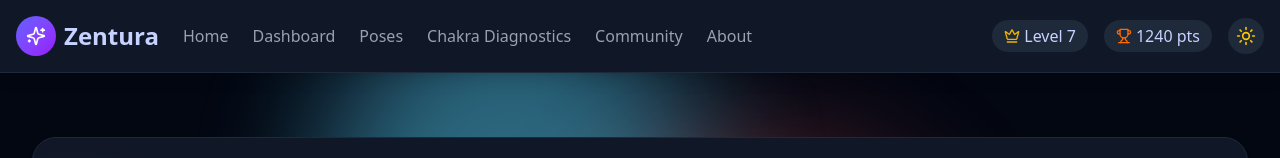
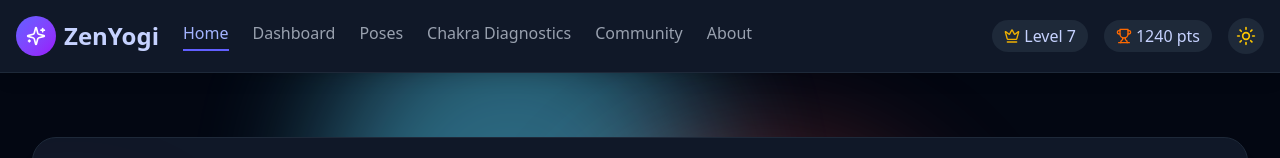
Before and after one commit to Tejarella/Zentura-react, a React (Vite) app: page / in a window 1280 px wide. Shown: the top 158 px of the page. Built offline with nearby package versions, Linux system fonts and the light colour scheme.

Commit message:
Update App.jsx

```diff
--- a/src/App.jsx
+++ b/src/App.jsx
@@ -1,5 +1,5 @@
 import React, { useState } from 'react';
-import { BrowserRouter as Router, Routes, Route, Link } from 'react-router-dom';
+import { BrowserRouter as Router, Routes, Route, NavLink } from 'react-router-dom';
 import { Sun, Moon, Crown, Trophy, Instagram, Twitter, Facebook, Sparkles } from 'lucide-react';
 import Home from './pages/Home';
 import DashboardPage from './pages/Dashboard';
@@ -22,50 +22,86 @@ const ZenturaApp = () => {
         <header className={`${darkMode ? 'bg-gray-900 border-gray-800' : 'bg-white border-gray-200'} shadow-lg border-b sticky top-0 z-40`}>
           <div className="container mx-auto px-4 py-4 flex justify-between items-center">
             <div className="flex items-center space-x-6">
-              <Link to="/" className="flex items-center space-x-2">
+              <NavLink to="/" className="flex items-center space-x-2">
                 <div className="w-10 h-10 rounded-full bg-gradient-to-br from-indigo-500 to-purple-600 flex items-center justify-center">
                   <Sparkles size={20} className="text-white" />
                 </div>
-                <h1 className={`text-2xl font-bold ${darkMode ? 'text-indigo-200' : 'text-gray-800'}`}>Zentura</h1>
-              </Link>
+                <h1 className={`text-2xl font-bold ${darkMode ? 'text-indigo-200' : 'text-gray-800'}`}>ZenYogi</h1>
+              </NavLink>
 
               <nav className="hidden md:flex space-x-6">
-                <Link
+                <NavLink
                   to="/"
-                  className={`${darkMode ? 'text-gray-400 hover:text-indigo-300' : 'text-gray-600 hover:text-indigo-500'} font-medium transition-colors`}
+                  className={({ isActive }) =>
+                    `font-medium transition-colors pb-1 ${
+                      isActive
+                        ? `${darkMode ? 'text-indigo-300' : 'text-indigo-600'} border-b-2 border-indigo-500`
+                        : `${darkMode ? 'text-gray-400 hover:text-indigo-300' : 'text-gray-600 hover:text-indigo-500'}`
+                    }`
+                  }
                 >
                   Home
-                </Link>
-                <Link
+                </NavLink>
+                <NavLink
                   to="/dashboard"
-                  className={`${darkMode ? 'text-gray-400 hover:text-indigo-300' : 'text-gray-600 hover:text-indigo-500'} font-medium transition-colors`}
+                  className={({ isActive }) =>
+                    `font-medium transition-colors pb-1 ${
+                      isActive
+                        ? `${darkMode ? 'text-indigo-300' : 'text-indigo-600'} border-b-2 border-indigo-500`
+                        : `${darkMode ? 'text-gray-400 hover:text-indigo-300' : 'text-gray-600 hover:text-indigo-500'}`
+                    }`
+                  }
                 >
                   Dashboard
-                </Link>
-                <Link
+                </NavLink>
+                <NavLink
                   to="/poses"
-                  className={`${darkMode ? 'text-gray-400 hover:text-indigo-300' : 'text-gray-600 hover:text-indigo-500'} font-medium transition-colors`}
+                  className={({ isActive }) =>
+                    `font-medium transition-colors pb-1 ${
+                      isActive
+                        ? `${darkMode ? 'text-indigo-300' : 'text-indigo-600'} border-b-2 border-indigo-500`
+                        : `${darkMode ? 'text-gray-400 hover:text-indigo-300' : 'text-gray-600 hover:text-indigo-500'}`
+                    }`
+                  }
                 >
                   Poses
-                </Link>
-                <Link
+                </NavLink>
+                <NavLink
                   to="/diagnostics"
-                  className={`${darkMode ? 'text-gray-400 hover:text-indigo-300' : 'text-gray-600 hover:text-indigo-500'} font-medium transition-colors`}
+                  className={({ isActive }) =>
+                    `font-medium transition-colors pb-1 ${
+                      isActive
+                        ? `${darkMode ? 'text-indigo-300' : 'text-indigo-600'} border-b-2 border-indigo-500`
+                        : `${darkMode ? 'text-gray-400 hover:text-indigo-300' : 'text-gray-600 hover:text-indigo-500'}`
+                    }`
+                  }
                 >
                   Chakra Diagnostics
-                </Link>
-                <Link
+                </NavLink>
+                <NavLink
                   to="/community"
-                  className={`${darkMode ? 'text-gray-400 hover:text-indigo-300' : 'text-gray-600 hover:text-indigo-500'} font-medium transition-colors`}
+                  className={({ isActive }) =>
+                    `font-medium transition-colors pb-1 ${
+                      isActive
+                        ? `${darkMode ? 'text-indigo-300' : 'text-indigo-600'} border-b-2 border-indigo-500`
+                        : `${darkMode ? 'text-gray-400 hover:text-indigo-300' : 'text-gray-600 hover:text-indigo-500'}`
+                    }`
+                  }
                 >
                   Community
-                </Link>
-                <Link
+                </NavLink>
+                <NavLink
                   to="/about"
-                  className={`${darkMode ? 'text-gray-400 hover:text-indigo-300' : 'text-gray-600 hover:text-indigo-500'} font-medium transition-colors`}
+                  className={({ isActive }) =>
+                    `font-medium transition-colors pb-1 ${
+                      isActive
+                        ? `${darkMode ? 'text-indigo-300' : 'text-indigo-600'} border-b-2 border-indigo-500`
+                        : `${darkMode ? 'text-gray-400 hover:text-indigo-300' : 'text-gray-600 hover:text-indigo-500'}`
+                    }`
+                  }
                 >
                   About
-                </Link>
+                </NavLink>
               </nav>
             </div>
 
@@ -100,7 +136,6 @@ const ZenturaApp = () => {
           </Routes>
         </main>
 
-        {/* Footer remains the same */}
         {/* Footer */}
         <footer className={`mt-20 ${darkMode ? 'bg-gray-900 border-gray-800' : 'bg-gray-100 border-gray-200'} border-t py-12`}>
           <div className="container mx-auto px-4">
@@ -110,7 +145,7 @@ const ZenturaApp = () => {
                   <div className="w-8 h-8 rounded-full bg-gradient-to-br from-indigo-500 to-purple-600 flex items-center justify-center">
                     <Sparkles size={16} className="text-white" />
                   </div>
-                        <h3 className={`text-xl font-bold ${darkMode ? 'text-indigo-200' : 'text-gray-800'}`}>Zentura</h3>
+                  <h3 className={`text-xl font-bold ${darkMode ? 'text-indigo-200' : 'text-gray-800'}`}>ZenYogi</h3>
                 </div>
                 <p className={`${darkMode ? 'text-indigo-300' : 'text-gray-600'} mb-4`}>
                   Experience yoga practice that balances your chakras and elevates your spiritual journey.
@@ -174,7 +209,7 @@ const ZenturaApp = () => {
 
             <div className={`mt-12 pt-6 ${darkMode ? 'border-gray-800' : 'border-gray-200'} border-t text-center`}>
               <p className={`${darkMode ? 'text-gray-400' : 'text-gray-600'}`}>
-                      © {new Date().getFullYear()} Zentura. All rights reserved.
+                © {new Date().getFullYear()} ZenYogi. All rights reserved.
               </p>
             </div>
           </div>
@@ -184,5 +219,4 @@ const ZenturaApp = () => {
   );
 };
 
-
 export default ZenturaApp;
```
Lines whose indentation alone changed are shown as unchanged.
